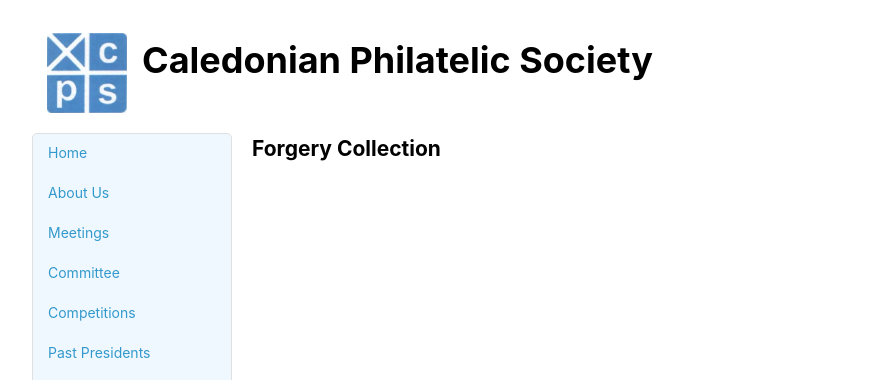
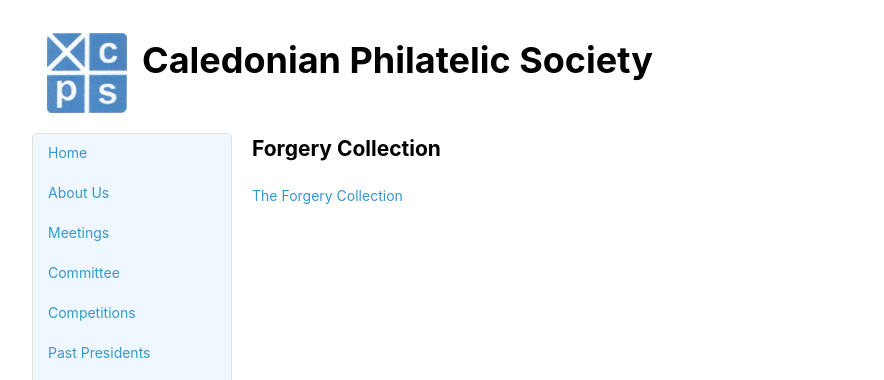
Before and after one commit to astalker/caledonian-stamps, a Jekyll site: the page built from forgery-collection.md, in a window 1280 px wide. Shown: the top 380 px of the page, without its empty margins (118-1002 px from the left). Built offline with Jekyll 4.4.1, drawn with Linux system fonts in a browser that asks for light colours; our own code applies the rules of GitHub Pages for plain Markdown files.

Commit message:
Added Forgery Collection pdf

```diff
--- a/forgery-collection.md
+++ b/forgery-collection.md
@@ -1 +1,2 @@
 ## Forgery Collection
+[The Forgery Collection](pdfs/The-Forgery-Collection.pdf)
```
